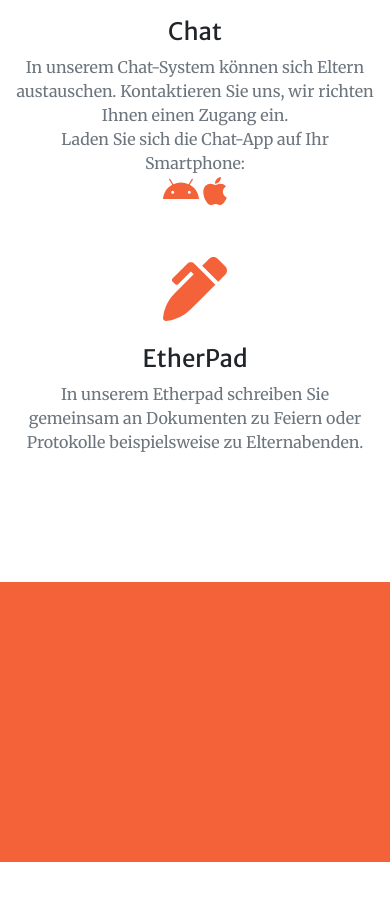
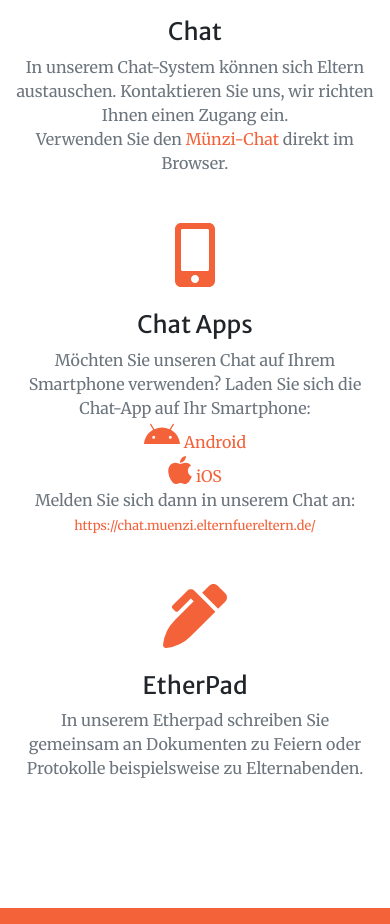
Before and after one commit to elternfuereltern/elternfuereltern.github.io, a plain HTML site: page index.html in a window 390 px wide. Shown: the part 4520-5444 px from the top of the page. Drawn offline with nearby package versions, Linux system fonts and the light colour scheme.

Commit message:
chat apps separated

```diff
--- a/index.html
+++ b/index.html
@@ -27,13 +27,14 @@
 				<li class="nav-item"><a class="nav-link js-scroll-trigger" href="#about">Über uns</a></li>
 				<li class="nav-item"><a class="nav-link js-scroll-trigger" href="#info">Informationen</a></li>
 				<li class="nav-item"><a class="nav-link js-scroll-trigger" href="#uebungen">Übungen</a></li>
-				<li class="nav-item"><a class="nav-link js-scroll-trigger" href="#services">Service</a></li>
+				<li class="nav-item"><a class="nav-link js-scroll-trigger" href="#services">Services</a></li>
 				<li class="nav-item"><a class="nav-link js-scroll-trigger" href="#classes">Klassen</a></li>
 				<li class="nav-item"><a class="nav-link js-scroll-trigger" href="#impressum">Impressum</a></li>
 			</ul>
 		</div>
 	</div>
 </nav>
+
 <!-- Masthead-->
 <header class="masthead">
 	<div class="container h-100">
@@ -49,6 +50,7 @@
 		</div>
 	</div>
 </header>
+
 <!-- About section-->
 <section class="page-section bg-primary" id="about">
 	<div class="container">
@@ -70,6 +72,7 @@
 		</div>
 	</div>
 </section>
+
 <!-- Information section-->
 <section class="page-section" id="info">
 	<div class="container">
@@ -99,6 +102,7 @@
 		</div>
 	</div>
 </section>
+
 <!-- Uebungen section-->
 <section class="page-section" id="uebungen">
 	<div class="container-fluid p-0">
@@ -150,15 +154,36 @@
 						In unserem Chat-System können sich Eltern austauschen.
 						Kontaktieren Sie uns, wir richten Ihnen einen Zugang ein.
 					</p>
-					<!--p class="text-muted mb-0">
-						Hier der Link zu unserem <a href="https://chat.muenzi.elternfuereltern.de/">Chat</a>.
-					</p-->
 					<p class="text-muted mb-0">
+						Verwenden Sie den <a href="https://chat.muenzi.elternfuereltern.de/">Münzi-Chat</a> direkt im Browser.
+					</p>
+				</div>
+			</div>
+			<div class="col-lg-3 col-md-6 text-center">
+				<div class="mt-5">
+					<i class="fas fa-4x fa-mobile-alt text-primary mb-4"></i>
+					<h3 class="h4 mb-2">Chat Apps</h3>
+					<p class="text-muted mb-0">
+						Möchten Sie unseren Chat auf Ihrem Smartphone verwenden?
 						Laden Sie sich die Chat-App auf Ihr Smartphone:
 					</p>
 					<p class="text-muted mb-0">
-						<a target="_blank" href="https://play.google.com/store/apps/details?id=chat.rocket.android&hl=de"><i class="fab fa-2x fa-android"></i></a>
-						<a target="_blank" href=""><i class="fab fa-2x fa-apple"></i></a>
+						<a target="_blank" href="https://play.google.com/store/apps/details?id=chat.rocket.android">
+							<i class="fab fa-2x fa-android"></i>
+							Android
+						</a>
+					</p>
+					<p class="text-muted mb-0">
+						<a target="_blank" href="https://itunes.apple.com/app/rocket-chat/id1148741252">
+							<i class="fab fa-2x fa-apple"></i>
+							iOS
+						</a>
+					</p>
+					<p class="text-muted mb-0">
+						Melden Sie sich dann in unserem Chat an:
+							<small>
+								<a href="https://chat.muenzi.elternfuereltern.de/">https://chat.muenzi.elternfuereltern.de/</a>
+						</small>
 					</p>
 				</div>
 			</div>
@@ -383,6 +408,7 @@
 
 	</div>
 </section>
+
 <!-- Separation section-->
 <section class="page-section bg-primary">
 	<div class="container">
@@ -394,6 +420,7 @@
 		</div>
 	</div>
 </section>
+
 <!-- Contact section-->
 <section class="page-section" id="impressum">
 	<div class="container">
@@ -429,6 +456,7 @@
 		-->
 	</div>
 </section>
+
 <!-- Footer-->
 <footer class="bg-light py-5">
 	<div class="container">
```
